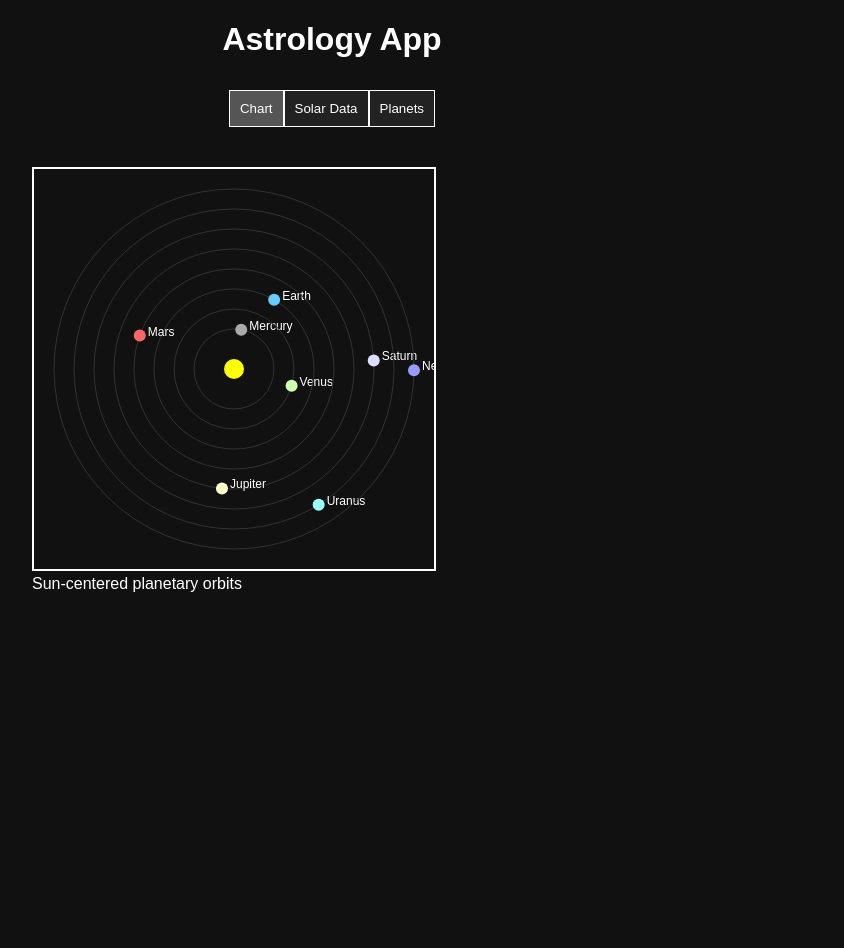
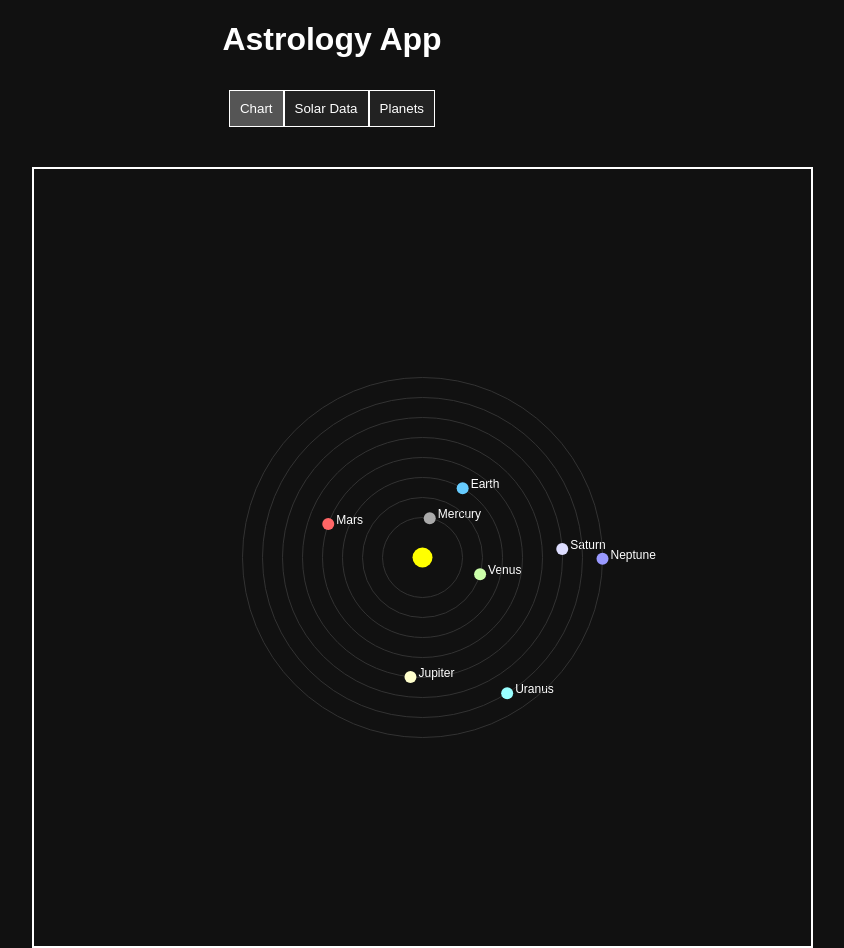
Before and after one commit to 33bree3/astrology-app, a plain HTML site: page index.html in a window 1280 px wide. Shown: the top 948 px of the page, without its empty margins (308-1152 px from the left). Before the commit the page ends 800 px from the top, so only its background shows below. Drawn offline with Linux system fonts and the light colour scheme.

Commit message:
Update index.html

```diff
--- a/index.html
+++ b/index.html
@@ -17,7 +17,7 @@
 
   <!-- Astrology Chart -->
   <section id="chart" class="active">
-    <canvas id="chartCanvas" width="400" height="400"></canvas>
+    <canvas id="chartCanvas" width="777" height="777"></canvas>
     <div id="chartInfo"></div>
   </section>
 
```
